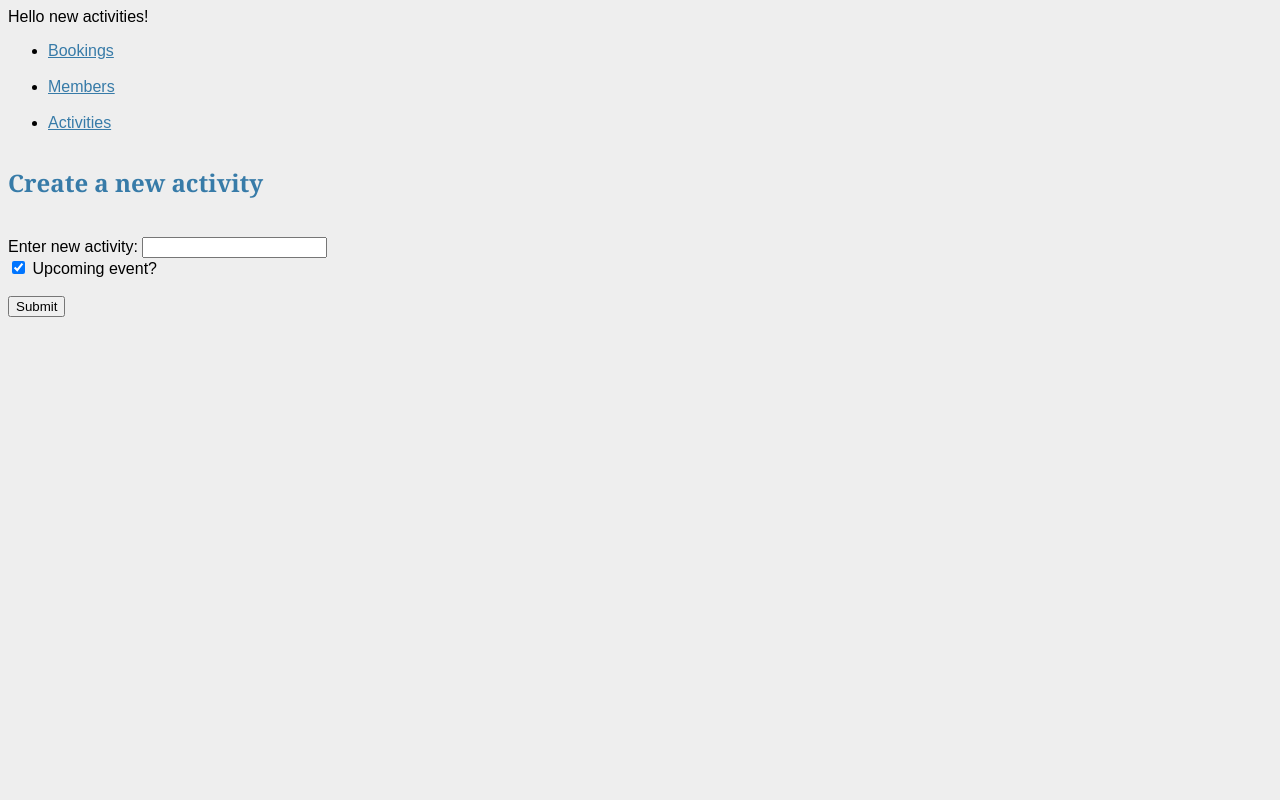
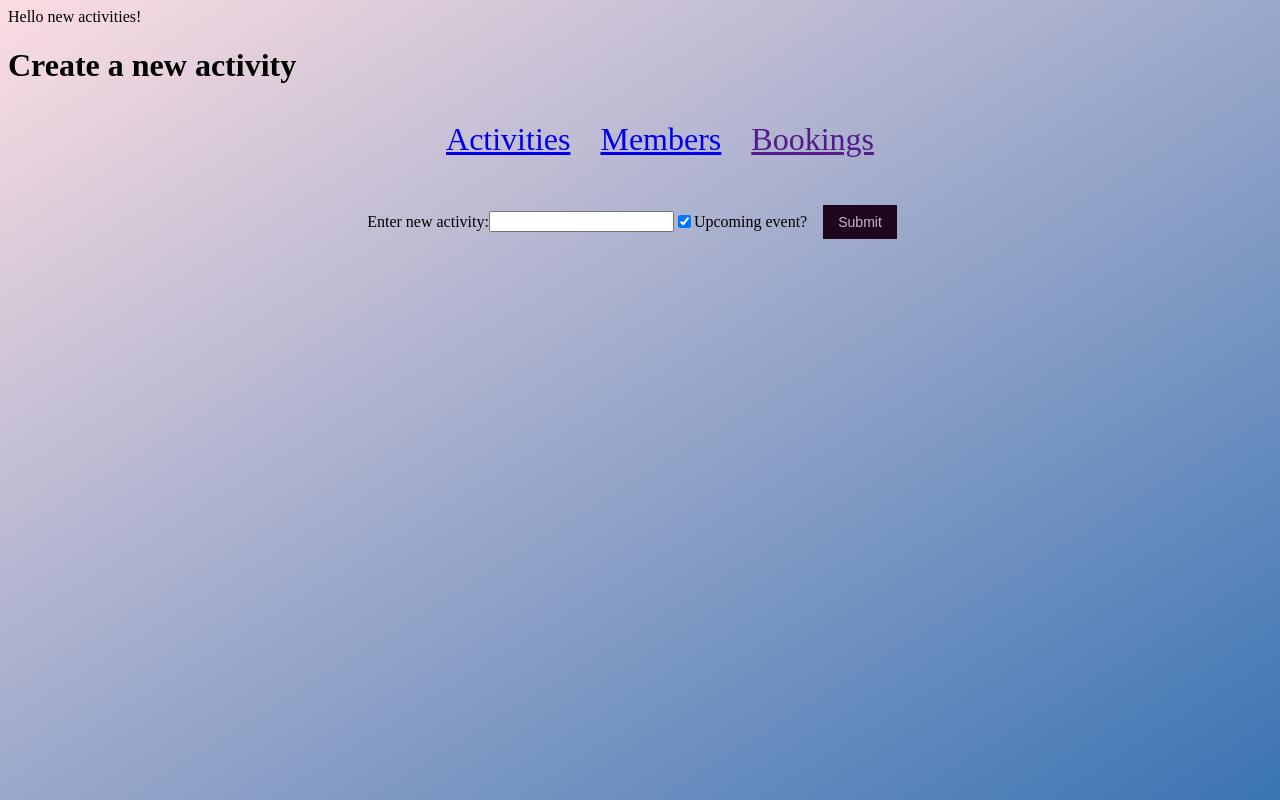
Before and after one commit to ecoBela/Gym_app_Flask_fullstack_wk5project, a Flask app: page /activities/new in a window 1280 px wide. Run offline with Flask 2, Linux system fonts and the light colour scheme.

Commit message:
changed CSS styles

```diff
--- a/controllers/members_controller.py
+++ b/controllers/members_controller.py
@@ -4,9 +4,6 @@ from models.member import Member
 import repositories.member_repository as member_repository
 
 members_blueprint = Blueprint("members", __name__)
-
-
-
 
 
 
--- a/repositories/member_repository.py
+++ b/repositories/member_repository.py
@@ -12,7 +12,6 @@ def save(member):
 
 
 #CRUD: read
-#Do we need a def select() here?
 def select_all():
     members = []
     sql = "SELECT * FROM members"
@@ -30,10 +29,6 @@ def select(id):
     return member
 
 
-# def select_all_by_activity():
-#     sql = "SELECT members.* FROM members INNER JOIN bookings ON bookings.member_id = members.id WHERE bookings.activity_id = %s;"
-#     run_sql(sql)
-
 
 #CRUD: update
 def update(member):
--- a/static/style.css
+++ b/static/style.css
@@ -1,5 +1,81 @@
-body            { font-family: sans-serif; background: #eee; }
-a, h1, h2       { color: #377ba8; }
-h1, h2          { font-family: 'Georgia', serif; margin: 0; }
-h1              { border-bottom: 2px solid #eee; }
-h2              { font-size: 1.2em; }
+/* Add styles to the following:
+
+how do you style things inside the block content?  These files are injected
+into the base.html, which is connected to this style sheet so
+don't worry..they will pick up the styles too.
+
+
+form - but check where this is nexted amongst the elements e.g. within section
+
+h1 - but this is within the section in the block content area
+
+nav - this is in the base-html
+
+Lists of members and activities - remember that this is inside the {{}}
+
+Block content sections: this contains headings, forms and e/things...
+
+
+
+*/
+
+
+
+
+
+
+#site-header > nav > ul {
+    display: flex;
+    align-items: center;
+    list-style-type: none;
+    justify-content: center;
+}
+
+#site-header > nav > ul > li {
+    margin: 15px;
+    font-size: 2em;
+}
+
+body{
+    /* background-color: rgb(223, 206, 238); */
+    background-image: linear-gradient(to bottom right, rgb(252, 221, 226), rgb(58, 116, 179));
+}
+/* body > main > section{
+    display: flex;
+    justify-content: center;
+} */
+
+.homepage-block-content{
+    display: flex;
+    justify-content: center;
+}
+
+.form-styles{
+    display: flex;
+    justify-content: center;
+    align-items: center;
+}
+
+form{
+    /* background-color: rgb(189, 170, 192); */
+    display: flex;
+    flex-direction: row;
+    justify-content: center;
+}
+
+form > input, text {
+    background: pink;
+    display: flex;
+}
+
+button, input[type="submit"] {
+    width: auto;
+    padding: 9px 15px;
+    background: #1f061f;
+    border: 0;
+    font-size: 14px;
+    color: rgb(201, 183, 203);
+    display: flex;
+    justify-content: center;
+    margin: 1rem;
+}
--- a/templates/activities/new.html
+++ b/templates/activities/new.html
@@ -1,15 +1,13 @@
 Hello new activities!
+<h1>Create a new activity</h1>
+
+
 
 {% extends "base.html" %}
 {% block content %}
 
-<h1>Create a new activity</h1>
-<br>
-<br>
-
-
 <form action="/activities" method="POST">
-    <div>
+    <div class="form-styles">
         <label for="name">Enter new activity:</label>
         <input type="text" id="name" name="name">
         <br>
--- a/templates/base.html
+++ b/templates/base.html
@@ -4,21 +4,16 @@
   <meta charset="UTF-8">
   <meta name="viewport" content="width=device-width, initial-scale=1.0">
   <meta http-equiv="X-UA-Compatible" content="ie=edge">
-  <link rel="stylesheet" href="https://stackpath.bootstrapcdn.com/font-awesome/4.7.0/css/font-awesome.min.css" crossorigin="anonymous"> <!-- NEW -->
   <link rel="stylesheet" href="{{ url_for('static', filename='style.css') }}">
   <title>Emotions Training Gym</title>
 </head>
 <body>
-    <header>
+    <header id="site-header">
         <nav>
             <ul>
+                <li><a href="/activities">Activities</a></li>
+                <li><a href="/members">Members</a></li>
                 <li><a href="">Bookings</a></li>
-                <br>
-                <li><a href="/members">Members</a></li>
-                <br>
-                <li><a href="/activities">Activities</a></li>
-                <br>
-
             </ul>
         </nav>
     </header>
--- a/templates/members/new.html
+++ b/templates/members/new.html
@@ -7,7 +7,7 @@
 
 
 <form action="/members" method="POST">
-    <div>
+    <div class="form-styles">
         <label for="name">Enter full name:</label>
         <input type="text" id="name" name="name">
         <input type="submit">
```
Also changed, not shown: templates/activities/edit.html (+5 -3 lines), templates/index.html (+3 -4 lines), templates/members/edit.html (+5 -2 lines).
